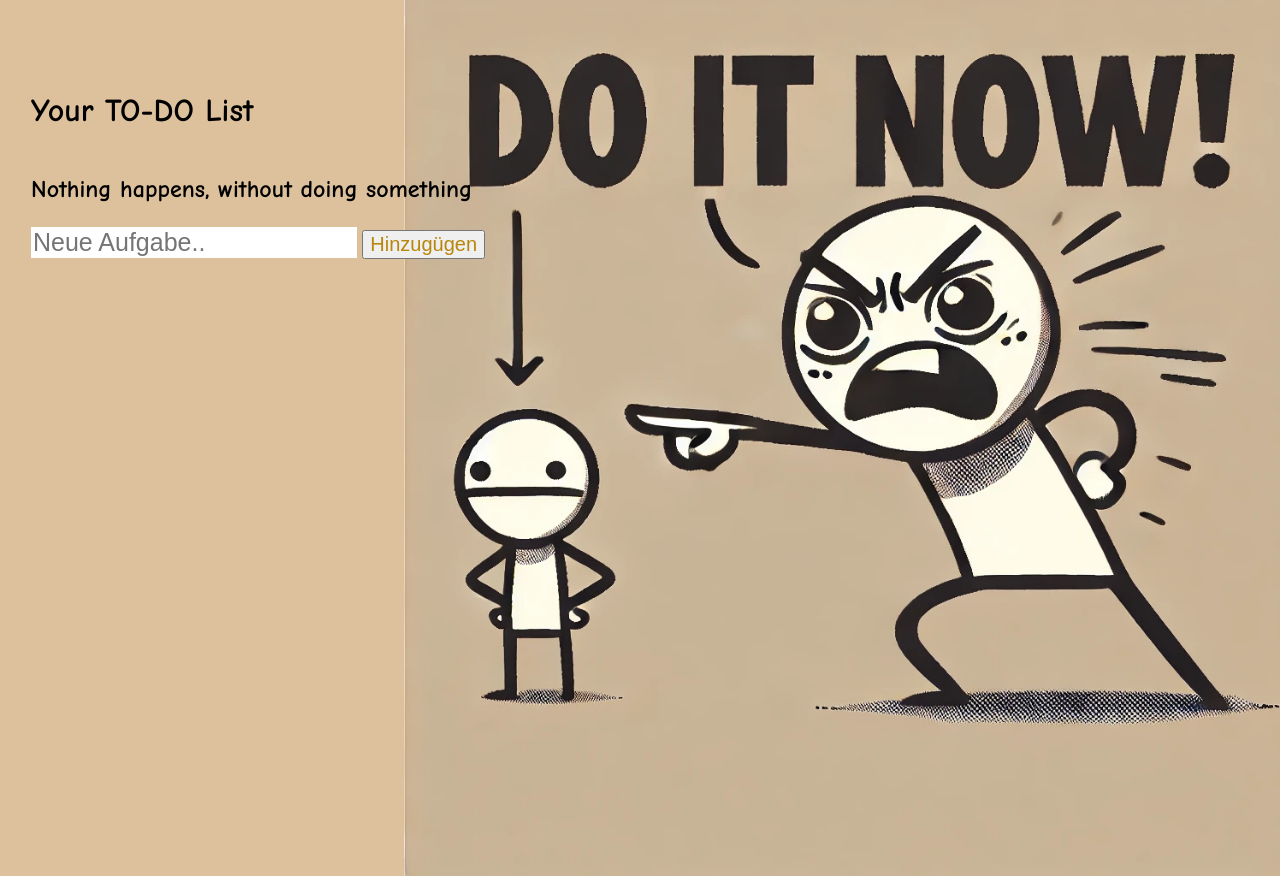
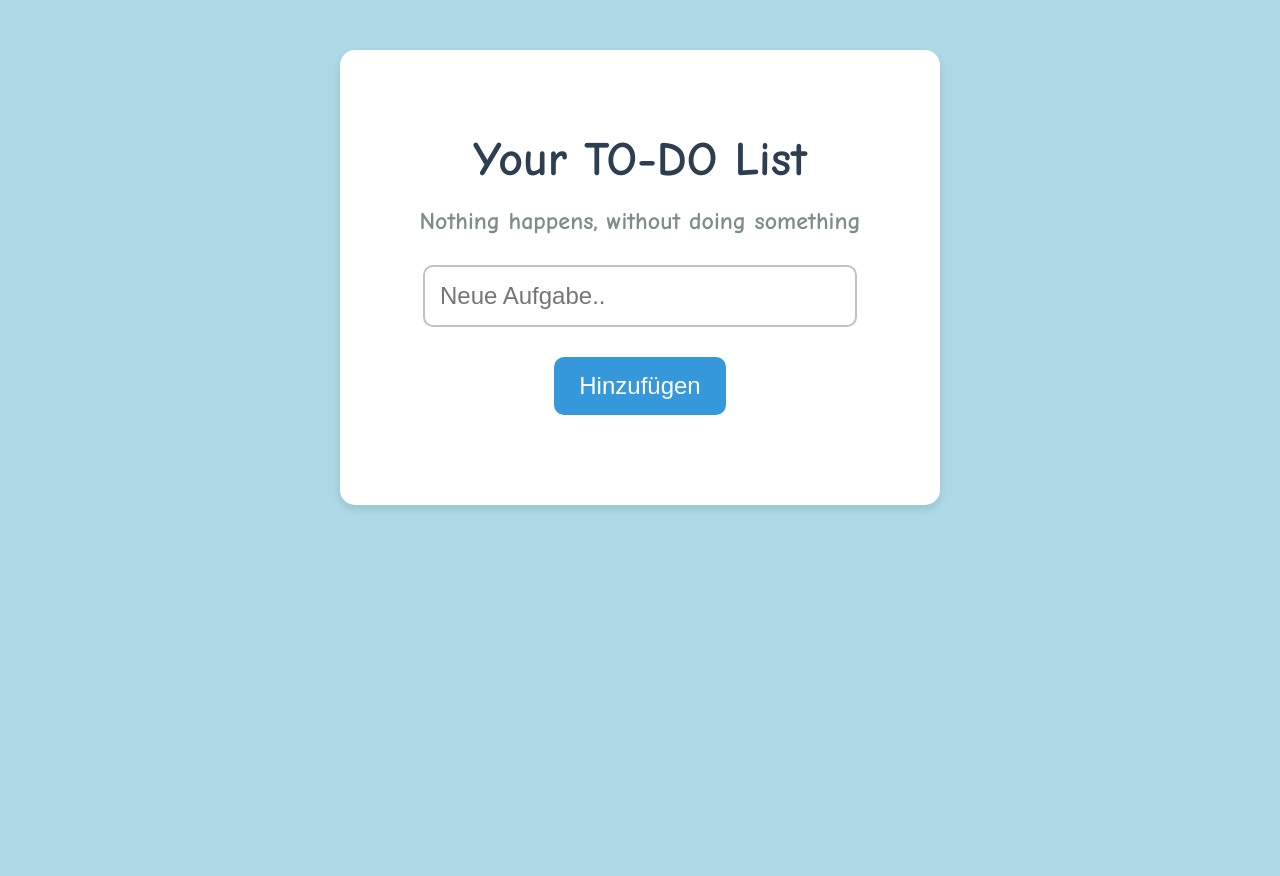
Before and after one commit to AhmetOezcan/TO-DO, a plain HTML site: page index.html in a window 1280 px wide. After the commit the page ends 800 px from the top, so only its background shows below. Drawn offline with Linux system fonts and the light colour scheme.

Commit message:
Abschluss

```diff
--- a/index.html
+++ b/index.html
@@ -1,88 +1,223 @@
 <!DOCTYPE html>
+
 <html lang="en">
+
 <head>
-    <meta charset="UTF-8" />
-    <meta name="viewport" content="width=device-width, initial-scale=1.0" />
+
+  <meta charset="UTF-8">
+
+  <meta name="viewport" content="width=device-width, initial-scale=1.0">
+
   <title>Your TO-DO List</title>
+
   <style>
 
     body {
-  background-color: rgb(221, 193, 156);
+
+      background-color: lightblue;
+
       display: flex;
-  justify-content: left;
-  align-items: left;
+
+      justify-content: center;
+
+      align-items: flex-start;
+
       height: 100vh;
-  flex-direction: column;
-  padding: 60px 20px 0 20px;
-  background-image: url(New.jpg);
-  background-size: contain;
-  background-position: right center;
-  background-repeat: no-repeat;
-  font-family: 'Comic Sans MS';
+
+      margin: 0;
+
+      font-family: 'Comic Sans MS', cursive;
+
+    }
+
+
+    .content-container {
+
+      background-color: white;
+
+      border-radius: 15px;
+
+      box-shadow: 0 4px 8px rgba(0, 0, 0, 0.1);
+
+      width: 100%;
+
+      max-width: 600px;
+
+      padding: 50px;
+
+      text-align: center;
+
+      margin-top: 50px;
+
+      box-sizing: border-box;
+
     }
 
 
     h1 {
-      color: black;
-      size: 100px;
 
-    }
-    .add-button {
-      color:darkgoldenrod;
-      font-size: 20px;
-    }
-    .task-item {
+      color: #2c3e50;
 
-      color: black;
-      font-size: 40px;
+      font-size: 3em; /* Größere Schriftgröße */
+
+      margin-bottom: 20px; /* Mehr Abstand */
+
     }
 
 
+    h2 {
+
+      color: #7f8c8d;
+
+      font-size: 1.5em; /* Größere Schriftgröße */
+
+      margin-bottom: 30px; /* Mehr Abstand */
+
+    }
 
 
-    .bild {
-      size: 100%;}
+    .task-input {
+
+      width: 80%;
+
+      padding: 15px; /* Mehr Padding */
+
+      font-size: 1.5em; /* Größere Schriftgröße */
+
+      border: 2px solid #bdc3c7;
+
+      border-radius: 10px;
+
+      margin-bottom: 30px; /* Mehr Abstand */
+
+      outline: none;
+
+      transition: border-color 0.3s;
+
+    }
+
+
+    .task-input:focus {
+
+      border-color: #3498db;
+
+    }
+
+
+    .add-button {
+
+      padding: 15px 25px; /* Größere Schaltfläche */
+
+      font-size: 1.5em; /* Größere Schriftgröße */
+
+      background-color: #3498db;
+
+      color: white;
+
+      border: none;
+
+      border-radius: 10px;
+
+      cursor: pointer;
+
+      transition: background-color 0.3s;
+
+    }
+
+
+    .add-button:hover {
+
+      background-color: #2980b9;
+
+    }
+
+
+    ul {
+
+      list-style-type: none;
+
+      padding: 0;
+
+      margin-top: 40px; /* Mehr Abstand */
+
+    }
+
+
+    .task-item {
+
+      color: #34495e;
+
+      font-size: 1.8em; /* Größere Schriftgröße */
+
+      display: flex;
+
+      justify-content: space-between;
+
+      align-items: center;
+
+      background-color: #ecf0f1;
+
+      padding: 15px 20px; /* Mehr Padding */
+
+      border-radius: 10px;
+
+      margin-bottom: 15px; /* Mehr Abstand */
+
+      box-shadow: 0 2px 4px rgba(0, 0, 0, 0.1);
+
+      transition: background-color 0.3s;
+
+    }
+
+
+    .task-item:hover {
+
+      background-color: #bdc3c7;
+
+    }
+
 
     .dButton {
-      margin-left: 10px;
+
+      font-size: 2em; /* Größere Schaltfläche */
+
+      color: black;
+
+      background: none;
+
       border: none;
-      background: none;
-      font-size: 40px;
+
+      cursor: pointer;
+
+      transition: color 0.3s;
+
     }
 
-    .task-input {
-      color: black;
-      font-size: 25px;
-      border: none;
+
+    .dButton:hover {
+
+      color: green;
+
     }
 
   </style>
+
 </head>
+
 
 <body>
 
   <div class="content-container">
-      <div class="todo-area">
-        <table>
-          <tr>
-            <td><h1>Your TO-DO List</h1></td>
-          </tr>
-          <tr>
-            <td><h2>Nothing happens, without doing something</h2></td>
-          </tr>
-          <tr>
-            <td>
+
+    <h1>Your TO-DO List</h1>
+
+    <h2>Nothing happens, without doing something</h2>
+
     <input class="task-input" type="text" id="variable" placeholder="Neue Aufgabe..">
-              <button class="add-button" onclick="addTasks()">Hinzugügen</button>
-            </td>
-          </tr>
-          <tr>
-            <td>
+
+    <button class="add-button" onclick="addTasks()">Hinzufügen</button>
+
     <ul id="taskList"></ul>
-            </td>
-          </tr>
-        </table>
-      </div>
 
   </div>
 
@@ -91,43 +226,71 @@
 
     let tasks = [];
 
+
     function addTasks() {
+
       const taskInput = document.getElementById('variable');
-    const task = taskInput.value;
+
+      const task = taskInput.value.trim();
+
 
       if (task) {
+
         tasks.push(task);
+
         taskInput.value = '';
+
         renderTasks();
-    }
+
       }
 
-// diese beiden müssen **außerhalb** von addTasks sein
-function removeTask(index) {
-    tasks.splice(index, 1);
-    renderTasks();
     }
 
+
+    function removeTask(index) {
+
+      tasks.splice(index, 1);
+
+      renderTasks();
+
+    }
+
+
     function renderTasks() {
+
       const taskList = document.getElementById('taskList');
+
       taskList.innerHTML = '';
 
-    for (let i = 0; i < tasks.length; i++) {
+
+      tasks.forEach((task, index) => {
+
         const li = document.createElement('li');
-        li.textContent = tasks[i];
+
         li.classList.add("task-item");
 
+        li.textContent = task;
+
+
         const dButton = document.createElement('button');
+
         dButton.textContent = "✔";
+
         dButton.classList.add("dButton");
-        dButton.onclick = () => removeTask(i);
+
+        dButton.onclick = () => removeTask(index);
+
 
         li.appendChild(dButton);
+
         taskList.appendChild(li);
+
+      });
+
     }
-}
+
   </script>
 
+</body>
 
-  </body>
 </html>
```
Lines whose indentation alone changed are shown as unchanged.
